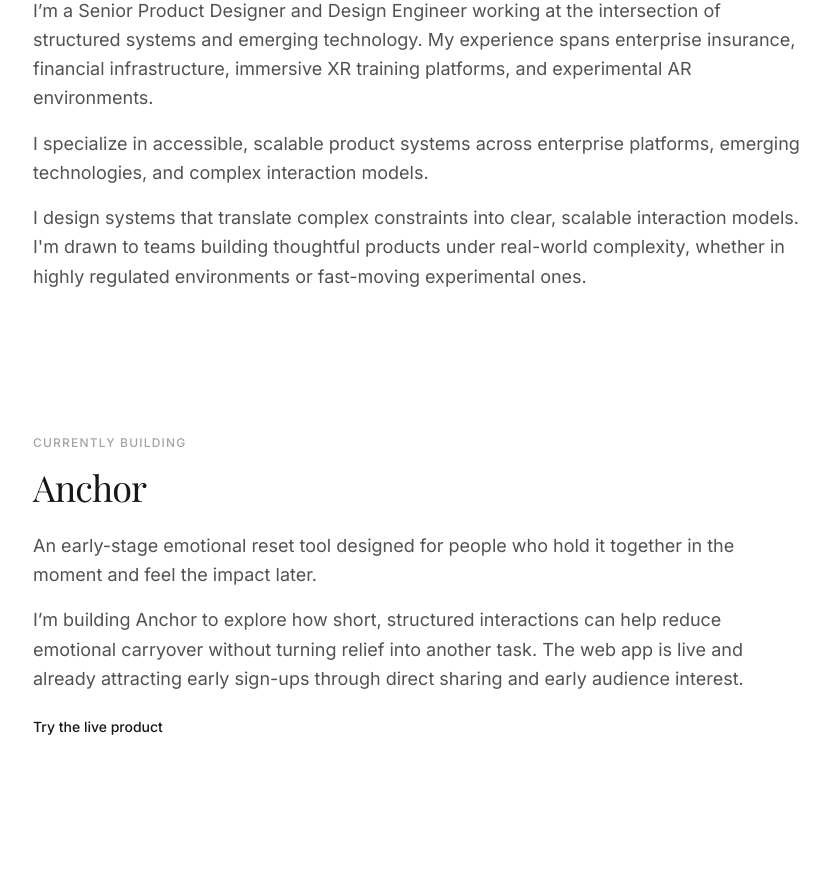
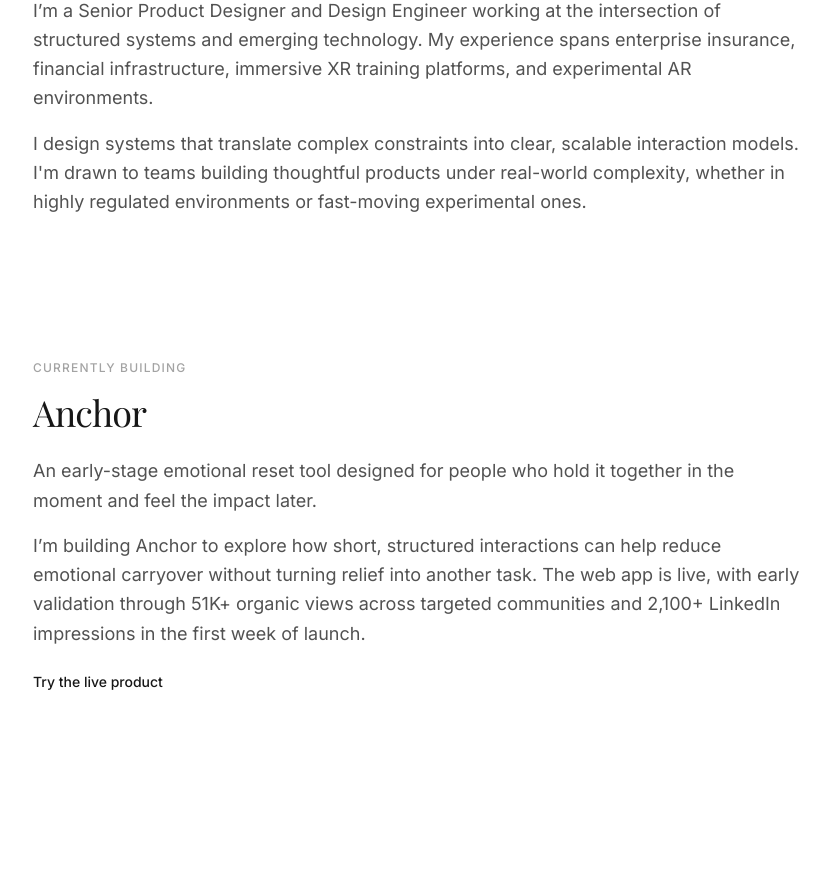
Before and after one commit to iremharnak/portfolio-2026, a Next.js app: page / in a window 1280 px wide. Shown: the part 700-1586 px from the top of the page, without its empty margins (63-893 px from the left). Built offline with nearby package versions, Linux system fonts and the light colour scheme; a web font is replaced by a local one.

Commit message:
minor copy update on about and anchor paragraph

```diff
--- a/src/app/page.tsx
+++ b/src/app/page.tsx
@@ -65,11 +65,6 @@
               immersive XR training platforms, and experimental AR environments.
             </p>
             <p className="mt-4 text-base leading-relaxed text-neutral-600 lg:text-lg">
-              I specialize in accessible, scalable product systems across
-              enterprise platforms, emerging technologies, and complex
-              interaction models.
-            </p>
-            <p className="mt-4 text-base leading-relaxed text-neutral-600 lg:text-lg">
               I design systems that translate complex constraints into clear,
               scalable interaction models. I&apos;m drawn to teams building
               thoughtful products under real-world complexity, whether in highly
@@ -102,9 +97,9 @@
             <p className="mt-4 text-base leading-relaxed text-neutral-600 lg:text-lg">
               I&rsquo;m building Anchor to explore how short, structured
               interactions can help reduce emotional carryover without turning
-              relief into another task. The web app is live and already
-              attracting early sign-ups through direct sharing and early
-              audience interest.
+              relief into another task. The web app is live, with early
+              validation through 51K+ organic views across targeted communities
+              and 2,100+ LinkedIn impressions in the first week of launch.
             </p>
             <a
               href="https://anchorreset.com/?utm_source=portfolio&utm_medium=referral&utm_campaign=personal_site"
```
